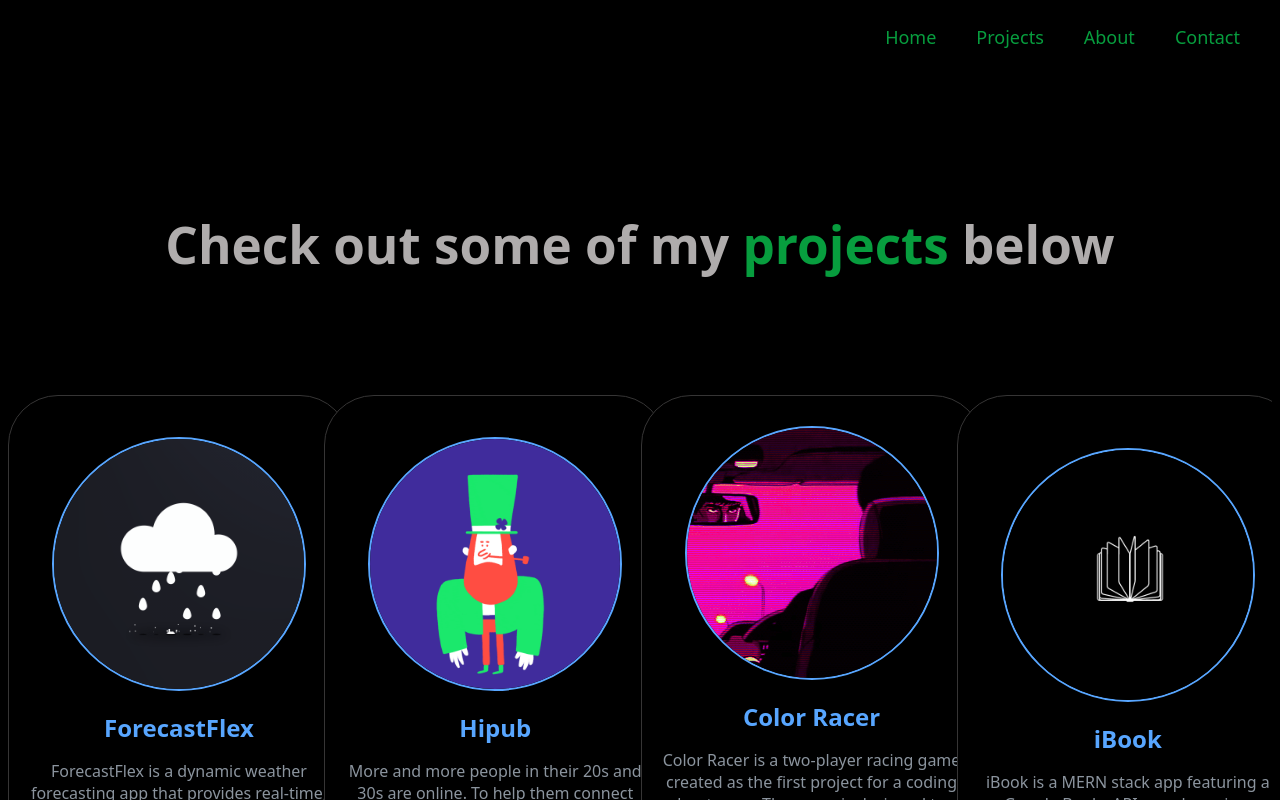
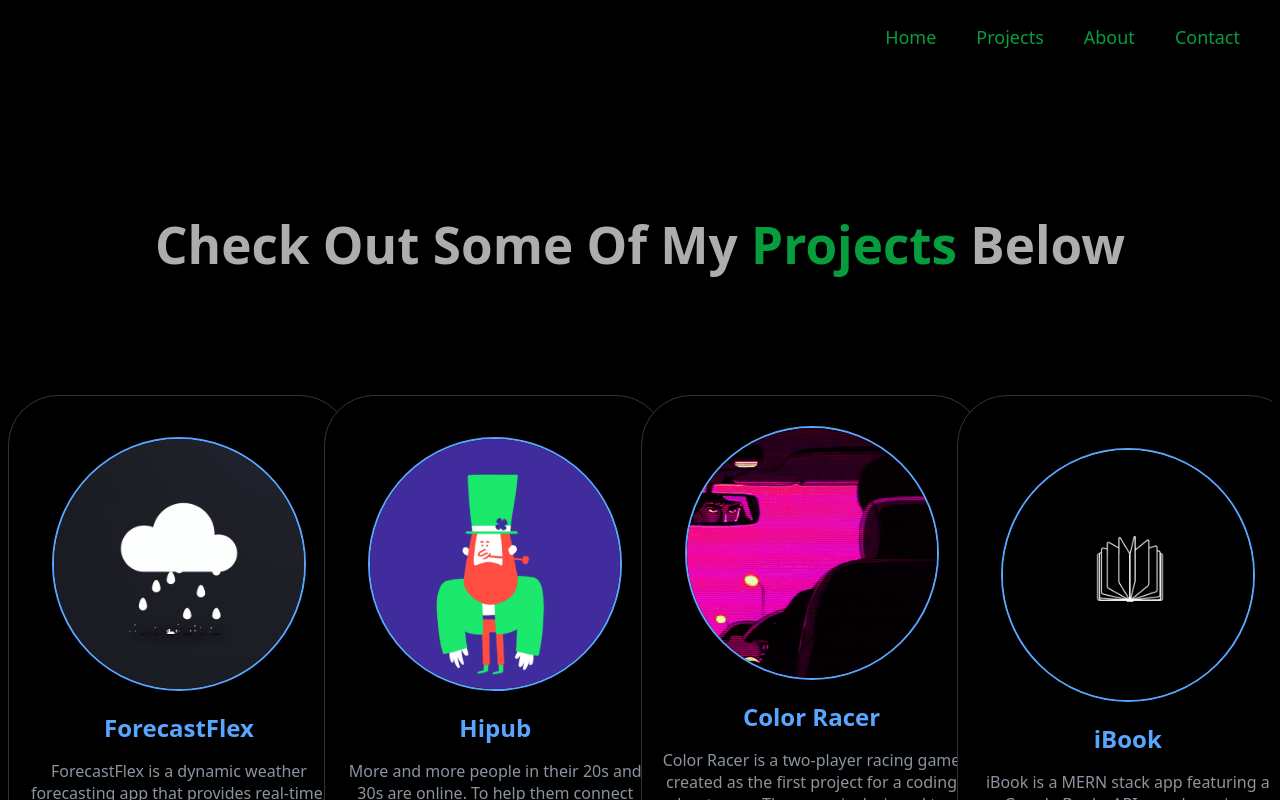
Before and after one commit to parsamh8/Portfolio-React, a React (Vite) app: page /projects in a window 1280 px wide. Shown: the top 800 px of the page. Built offline with nearby package versions, Linux system fonts and the light colour scheme.

Commit message:
font-style title

```diff
--- a/src/components/Body.jsx
+++ b/src/components/Body.jsx
@@ -14,7 +14,7 @@ export default function Body() {
                         <div className='homepage' style={{ padding: 35 }}>
                             <h1>Hi! I'm <span>Parsa</span></h1>
                             <h1>Full Stack Developer</h1>
-                            <h2>Welcome to my portfolio</h2>
+                            <h2>Welcome To My Portfolio</h2>
                         </div>
                     </ Animated>
                 </div>
--- a/src/pages/Projects.jsx
+++ b/src/pages/Projects.jsx
@@ -10,7 +10,7 @@ export default function Projects() {
         <>
             <Animated>
                 <section >
-                    <h1 className='project-header'>Check out some of my <span>projects</span> below</h1>
+                    <h1 className='project-header'>Check Out Some Of My <span>Projects</span> Below</h1>
                     <div className='center'>
                         <div className='projects-container grid-container flex'>
                                 {projects.map((project, id) => {
```
